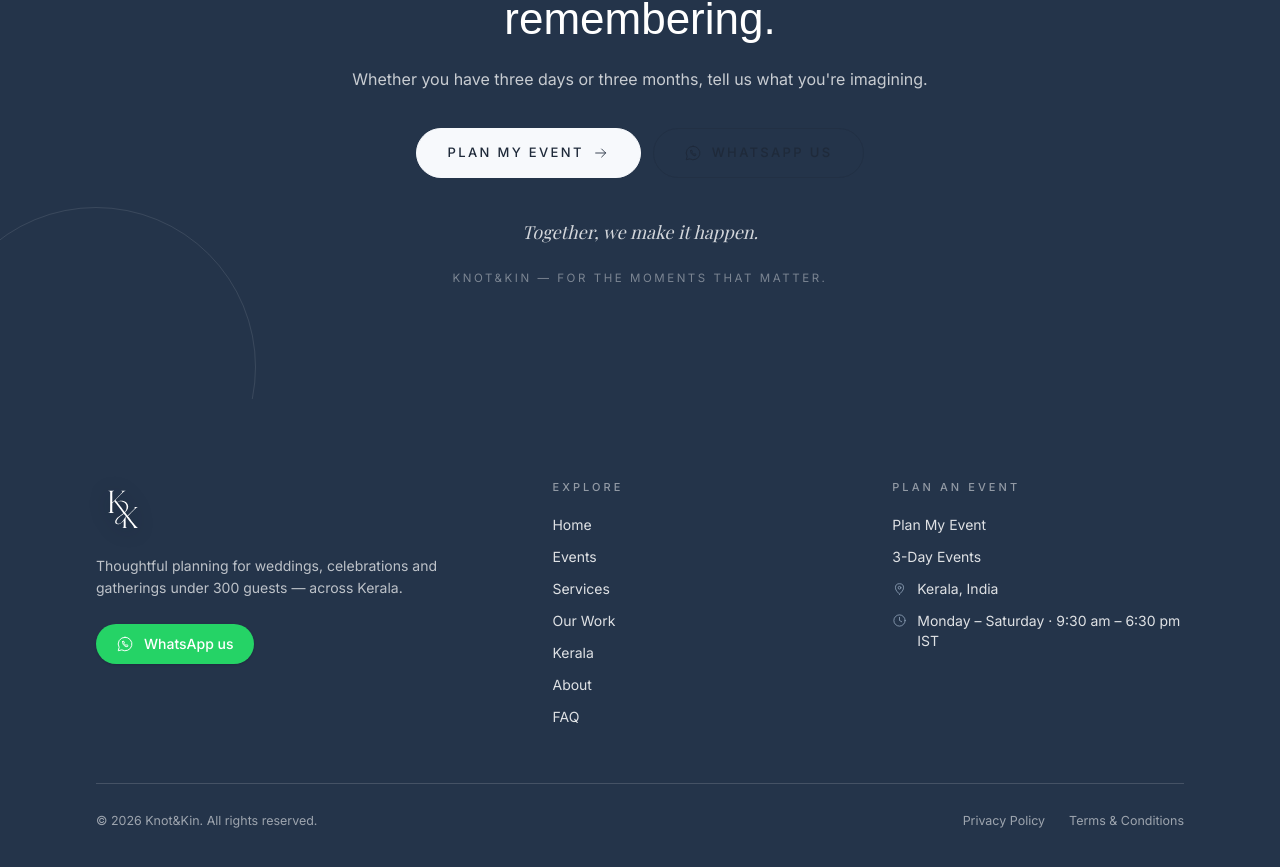
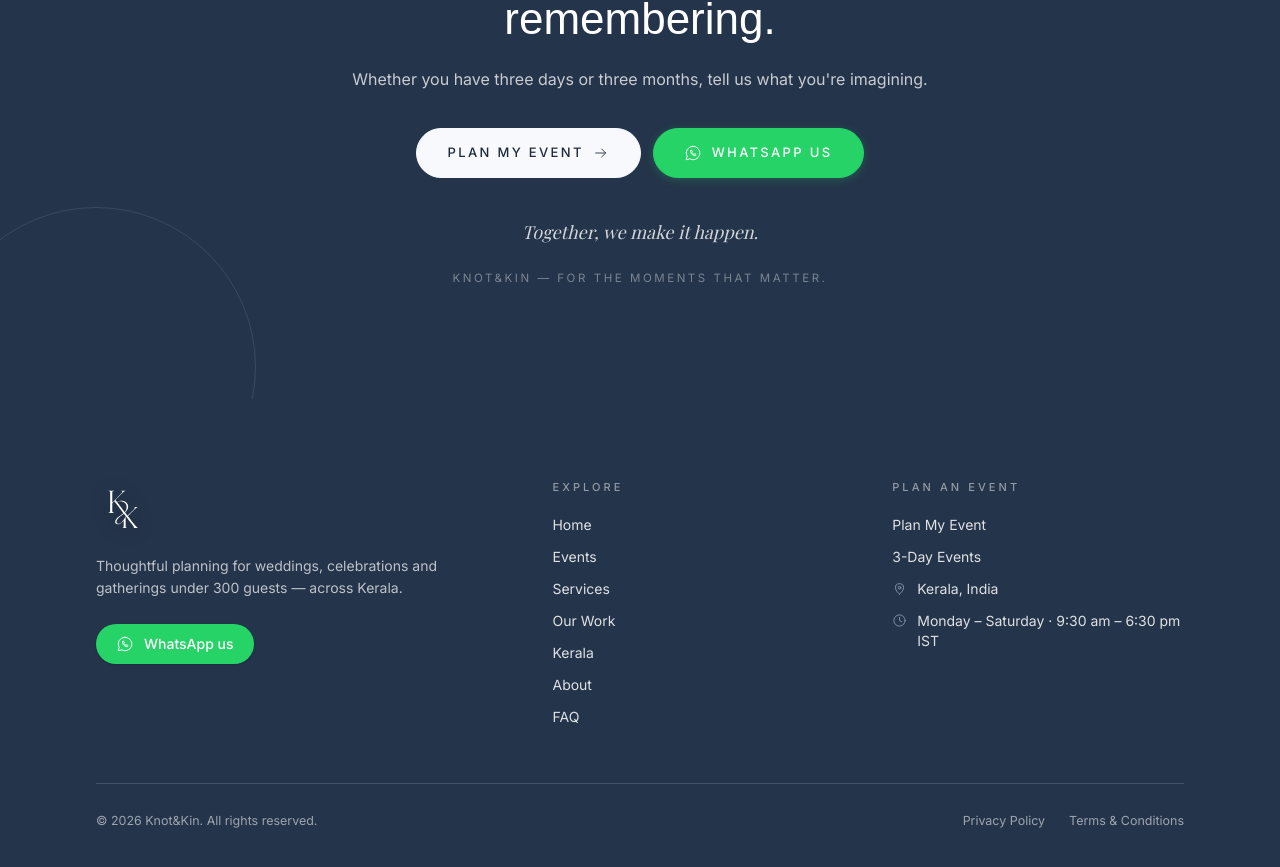
Before and after one commit to AjithMthomas/Knot-kin-Frontend, a Next.js app: page / in a window 1280 px wide. Shown: the part 9299-10166 px from the top of the page. Built offline with nearby package versions, Linux system fonts and the light colour scheme; a web font is replaced by a local one.

Commit message:
Fix script paths for Windows ampersand folder & style green WhatsApp button

```diff
--- a/src/app/globals.css
+++ b/src/app/globals.css
@@ -224,6 +224,23 @@ body {
   border-color: var(--color-ivory);
 }
 
+.btn-whatsapp {
+  background-color: #25D366;
+  color: #ffffff !important;
+  border: 1px solid #25D366;
+  box-shadow: 0 2px 10px rgba(37, 211, 102, 0.25);
+}
+.btn-whatsapp:hover {
+  background-color: #20bd5a;
+  border-color: #20bd5a;
+  color: #ffffff !important;
+  transform: translateY(-1px);
+  box-shadow: 0 4px 14px rgba(37, 211, 102, 0.35);
+}
+.btn-whatsapp svg {
+  color: #ffffff !important;
+}
+
 .link-underline {
   position: relative;
   display: inline-flex;
--- a/src/components/final-cta.tsx
+++ b/src/components/final-cta.tsx
@@ -31,10 +31,7 @@ export function FinalCta({
             <CtaButton href="/plan-my-event" variant="light">
               Plan My Event
             </CtaButton>
-            <WhatsappButton
-              className="border-white/40 text-white hover:border-white"
-              label="WhatsApp Us"
-            />
+            <WhatsappButton label="WhatsApp Us" />
           </div>
           <p className="accent-italic mt-10 text-lg text-white/80">Together, we make it happen.</p>
           <p className="mt-6 text-[0.72rem] uppercase tracking-[0.22em] text-white/40">
--- a/src/components/layout/footer.tsx
+++ b/src/components/layout/footer.tsx
@@ -29,8 +29,8 @@ export function Footer() {
               rel="noopener noreferrer"
               className="mt-6 inline-flex items-center gap-2.5 rounded-full bg-[#25D366] px-5 py-2.5 text-sm font-medium text-white shadow-sm transition-transform duration-300 hover:scale-[1.03]"
             >
-              <Icon name="whatsapp" size={18} />
-              WhatsApp us
+              <Icon name="whatsapp" size={18} className="text-white" />
+              <span className="text-white">WhatsApp us</span>
             </a>
           </div>
 
--- a/src/components/layout/header.tsx
+++ b/src/components/layout/header.tsx
@@ -166,11 +166,11 @@ export function Header() {
               <Icon name="arrow" size={16} className="arrow" />
             </Link>
             <WhatsappLink
-              className="btn btn-outline w-full"
+              className="btn btn-whatsapp w-full"
               message={`Hello ${site.name}! I'd like to enquire about planning an event.`}
             >
-              <Icon name="whatsapp" size={18} />
-              WhatsApp Us
+              <Icon name="whatsapp" size={18} className="text-white" />
+              <span className="text-white">WhatsApp Us</span>
             </WhatsappLink>
           </div>
 
--- a/src/components/ui/cta.tsx
+++ b/src/components/ui/cta.tsx
@@ -115,11 +115,11 @@ export function WhatsappLink({
 export function WhatsappButton({ className = "", label = "WhatsApp Us" }: { className?: string; label?: string }) {
   return (
     <WhatsappLink
-      className={`btn btn-outline ${className}`}
+      className={`btn btn-whatsapp ${className}`}
       message={`Hello ${site.name}! I'd like to enquire about planning an event.`}
     >
-      <Icon name="whatsapp" size={18} />
-      {label}
+      <Icon name="whatsapp" size={18} className="text-white" />
+      <span className="text-white">{label}</span>
     </WhatsappLink>
   );
 }
```
Also changed, not shown: package.json (+4 -4 lines).
